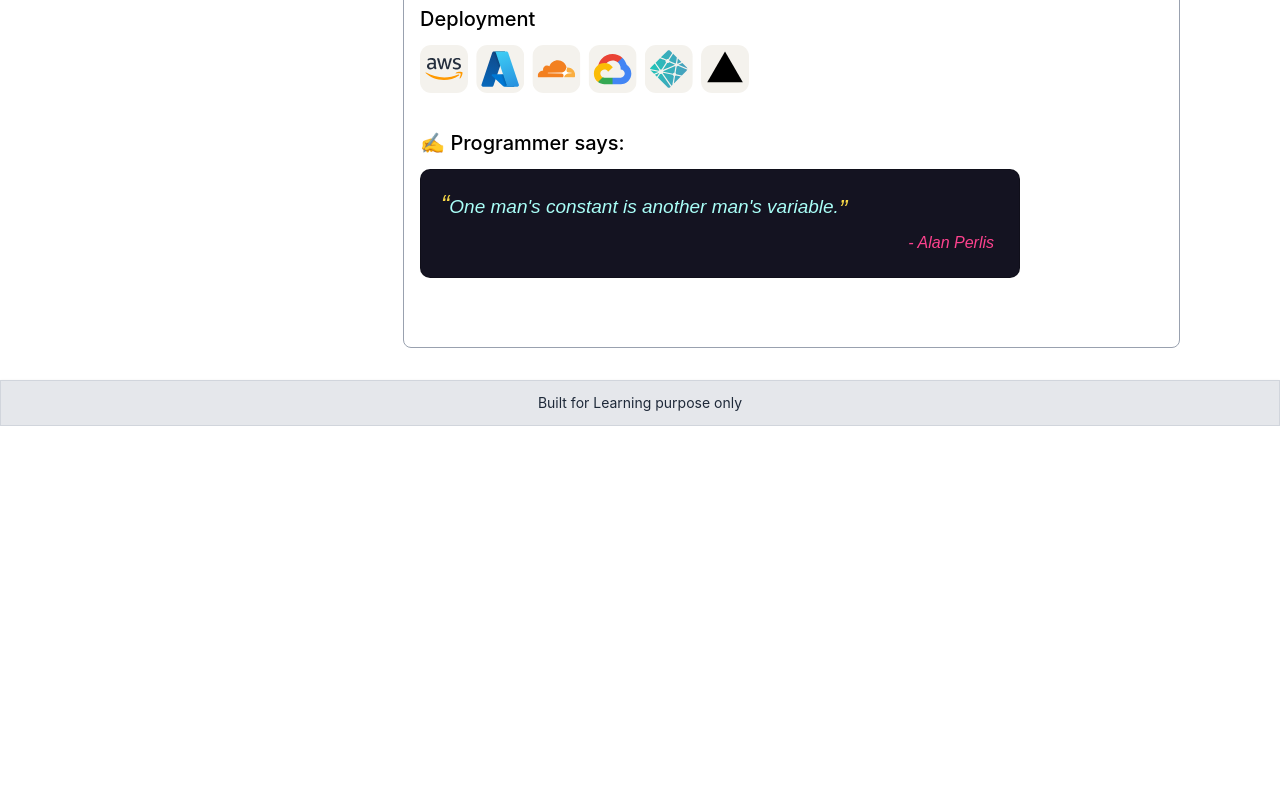
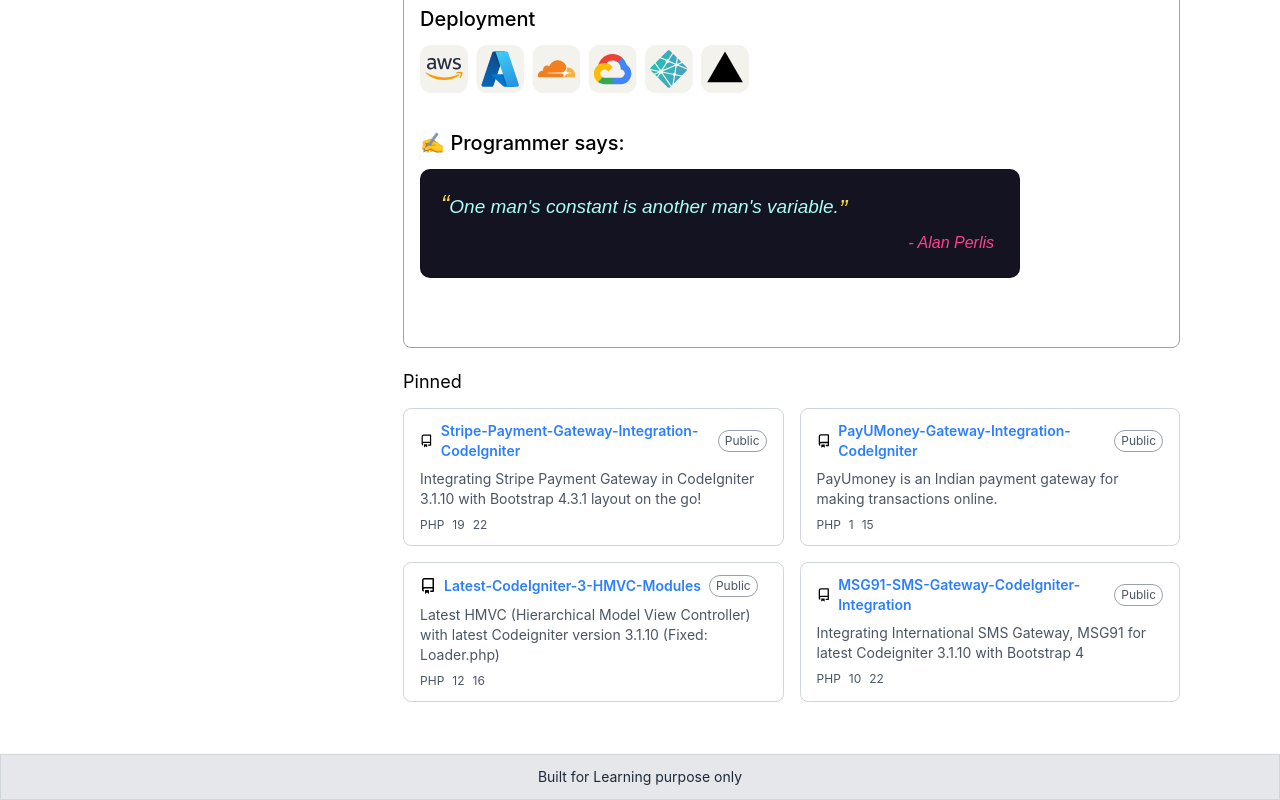
Before and after one commit to Ambigaa/github-cloning, a website built with Vite: page index.html in a window 1280 px wide. Shown: the part 1940-2740 px from the top of the page. Before the commit the page ends 2366 px from the top, so only its background shows below. Built offline with nearby package versions, Linux system fonts and the light colour scheme; some icons are missing; a web font is replaced by a local one.

Commit message:
improved

```diff
--- a/index.html
+++ b/index.html
@@ -9,6 +9,7 @@
     <link rel="stylesheet" href="https://cdn.jsdelivr.net/npm/octicons-webfont@v10/build/octicons.min.css">
     <link rel="stylesheet" href="https://fonts.googleapis.com/css2?family=Material+Symbols+Outlined" />
     <link rel="stylesheet" href="https://cdn.jsdelivr.net/npm/simple-icons-font@v7/font/simple-icons.min.css">
+    <link rel="stylesheet" href="https://cdnjs.cloudflare.com/ajax/libs/font-awesome/6.5.1/css/all.min.css">
 
 
 
@@ -29,7 +30,7 @@
           <div class="hidden lg:flex lg:items-center lg:space-x-1">
           <div class="flex items-center border border-gray-200 ps-2 shadow rounded-lg bg-gray-50">
             <svg xmlns="http://www.w3.org/2000/svg" viewBox="0 0 16 16" width="16" height="16"><path d="M10.68 11.74a6 6 0 0 1-7.922-8.982 6 6 0 0 1 8.982 7.922l3.04 3.04a.749.749 0 0 1-.326 1.275.749.749 0 0 1-.734-.215ZM11.5 7a4.499 4.499 0 1 0-8.997 0A4.499 4.499 0 0 0 11.5 7Z"></path></svg>
-            <input type-="text" placeholder="Type here to search" class=" w-80 h-8 p-2 focus:outline-none focus:w-100 transition-all duration-200 ease-in-out focus:ring-1 focus:ring-gray-300">
+            <input type="text" placeholder="Type here to search" class=" w-80 h-8 p-2 focus:outline-none focus:w-100 transition-all duration-200 ease-in-out focus:ring-1 focus:ring-gray-300">
 
           </div>
           <div class="flex items-center space-x-2 border border-gray-200 px-2 py-2 rounded-lg hover:bg-gray-100">
@@ -134,9 +135,9 @@
             <li class="flex items-center space-x-2" >
             <i class="si si-youtube"></i>
             <span class="text-sm text-gray-500"><a href="https://www.youtube.com/@anbuselvanrocky" alt="port">@anbuselvanrocky</a></span>
-            <li>
+            </li>
 
-            </li>
+
            </ul>
       </div>
       <hr class="text-gray-400 w-75">
@@ -156,7 +157,7 @@
         <p >Highlights</p>
         <div class="flex items-center space-x-1 pt-2">
         <svg xmlns="http://www.w3.org/2000/svg" viewBox="0 0 16 16" width="16" height="16"><path d="M6.5.75V2h3V.75a.75.75 0 0 1 1.5 0V2h1.25c.966 0 1.75.784 1.75 1.75V5h1.25a.75.75 0 0 1 0 1.5H14v3h1.25a.75.75 0 0 1 0 1.5H14v1.25A1.75 1.75 0 0 1 12.25 14H11v1.25a.75.75 0 0 1-1.5 0V14h-3v1.25a.75.75 0 0 1-1.5 0V14H3.75A1.75 1.75 0 0 1 2 12.25V11H.75a.75.75 0 0 1 0-1.5H2v-3H.75a.75.75 0 0 1 0-1.5H2V3.75C2 2.784 2.784 2 3.75 2H5V.75a.75.75 0 0 1 1.5 0Zm5.75 11.75a.25.25 0 0 0 .25-.25v-8.5a.25.25 0 0 0-.25-.25h-8.5a.25.25 0 0 0-.25.25v8.5c0 .138.112.25.25.25ZM5.75 5h4.5a.75.75 0 0 1 .75.75v4.5a.75.75 0 0 1-.75.75h-4.5a.75.75 0 0 1-.75-.75v-4.5A.75.75 0 0 1 5.75 5Zm.75 4.5h3v-3h-3Z"></path></svg>
-        <a href="#" class="text-gray-500 text-sm">Developer Program Member
+        <a href="#" class="text-gray-500 text-sm">Developer Program Member</a>
         </div>
         <a class="text-gray-500 text-sm font-medium">Block or Report</a>
       </div>
@@ -287,9 +288,87 @@
             </div>
           </div>
       </div>
+      <div class="my-5 mx-5">
+            <p class="text-lg font-normal">Pinned</p>
+            <div class="grid grid-cols-2 gap-4 mt-3">
+              <div class="px-4 py-3 border border-gray-300 rounded-lg space-y-2">
+                <div class="flex items-center gap-2">
+                  <svg xmlns="http://www.w3.org/2000/svg" viewBox="0 0 16 16" width="16" height="16"><path d="M2 2.5A2.5 2.5 0 0 1 4.5 0h8.75a.75.75 0 0 1 .75.75v12.5a.75.75 0 0 1-.75.75h-2.5a.75.75 0 0 1 0-1.5h1.75v-2h-8a1 1 0 0 0-.714 1.7.75.75 0 1 1-1.072 1.05A2.495 2.495 0 0 1 2 11.5Zm10.5-1h-8a1 1 0 0 0-1 1v6.708A2.486 2.486 0 0 1 4.5 9h8ZM5 12.25a.25.25 0 0 1 .25-.25h3.5a.25.25 0 0 1 .25.25v3.25a.25.25 0 0 1-.4.2l-1.45-1.087a.249.249 0 0 0-.3 0L5.4 15.7a.25.25 0 0 1-.4-.2Z"></path></svg>
+                  <p class="text-blue-500 font-semibold text-sm">
+                    Stripe-Payment-Gateway-Integration-CodeIgniter
+                  </p>
+                  <span class="text-xs text-gray-600 px-1.5 py-0.5 border border-gray-400 rounded-full">Public</span>
+                </div>
+                <p class="text-sm text-gray-600">
+                  Integrating Stripe Payment Gateway in CodeIgniter 3.1.10 with
+                  Bootstrap 4.3.1 layout on the go!
+                </p>
+                <div class="flex items-center gap-2 text-xs text-gray-600">
+                  <p>PHP</p>
+                  <p>19</p>
+                  <p>22</p>
+                </div>
+              </div>
+              <div class="px-4 py-3 border border-gray-300 rounded-lg space-y-2">
+                <div class="flex items-center gap-2">
+                  <svg xmlns="http://www.w3.org/2000/svg" viewBox="0 0 16 16" width="16" height="16"><path d="M2 2.5A2.5 2.5 0 0 1 4.5 0h8.75a.75.75 0 0 1 .75.75v12.5a.75.75 0 0 1-.75.75h-2.5a.75.75 0 0 1 0-1.5h1.75v-2h-8a1 1 0 0 0-.714 1.7.75.75 0 1 1-1.072 1.05A2.495 2.495 0 0 1 2 11.5Zm10.5-1h-8a1 1 0 0 0-1 1v6.708A2.486 2.486 0 0 1 4.5 9h8ZM5 12.25a.25.25 0 0 1 .25-.25h3.5a.25.25 0 0 1 .25.25v3.25a.25.25 0 0 1-.4.2l-1.45-1.087a.249.249 0 0 0-.3 0L5.4 15.7a.25.25 0 0 1-.4-.2Z"></path></svg>
+                  <p class="text-blue-500 font-semibold text-sm">
+                    PayUMoney-Gateway-Integration-CodeIgniter
+                  </p>
+                  <span class="text-xs text-gray-600 px-1.5 py-0.5 border border-gray-400 rounded-full">Public</span>
+                </div>
+                <p class="text-sm text-gray-600">
+                  PayUmoney is an Indian payment gateway for making transactions online.
+                </p>
+                <div class="flex items-center gap-2 text-xs text-gray-600">
+                  <p>PHP</p>
+                  <p>1</p>
+                  <p>15</p>
+                </div>
+              </div>
+              <div
+                class="px-4 py-3 border border-gray-300 rounded-lg space-y-2">
+                <div class="flex items-center gap-2">
+                  <svg xmlns="http://www.w3.org/2000/svg" viewBox="0 0 16 16" width="16" height="16"><path d="M2 2.5A2.5 2.5 0 0 1 4.5 0h8.75a.75.75 0 0 1 .75.75v12.5a.75.75 0 0 1-.75.75h-2.5a.75.75 0 0 1 0-1.5h1.75v-2h-8a1 1 0 0 0-.714 1.7.75.75 0 1 1-1.072 1.05A2.495 2.495 0 0 1 2 11.5Zm10.5-1h-8a1 1 0 0 0-1 1v6.708A2.486 2.486 0 0 1 4.5 9h8ZM5 12.25a.25.25 0 0 1 .25-.25h3.5a.25.25 0 0 1 .25.25v3.25a.25.25 0 0 1-.4.2l-1.45-1.087a.249.249 0 0 0-.3 0L5.4 15.7a.25.25 0 0 1-.4-.2Z"></path></svg>
+                  <p class="text-blue-500 font-semibold text-sm">
+                    Latest-CodeIgniter-3-HMVC-Modules
+                  </p>
+                  <span class="text-xs text-gray-600 px-1.5 py-0.5 border border-gray-400 rounded-full">Public</span>
+                </div>
+                <p class="text-sm text-gray-600">
+                  Latest HMVC (Hierarchical Model View Controller)
+                  with latest Codeigniter version 3.1.10 (Fixed: Loader.php)
+                </p>
+                <div class="flex items-center gap-2 text-xs text-gray-600">
+                  <p>PHP</p>
+                  <p>12</p>
+                  <p>16</p>
+                </div>
+              </div>
+              <div class="px-4 py-3 border border-gray-300 rounded-lg space-y-2">
+                <div class="flex items-center gap-2">
+                  <svg xmlns="http://www.w3.org/2000/svg" viewBox="0 0 16 16" width="16" height="16"><path d="M2 2.5A2.5 2.5 0 0 1 4.5 0h8.75a.75.75 0 0 1 .75.75v12.5a.75.75 0 0 1-.75.75h-2.5a.75.75 0 0 1 0-1.5h1.75v-2h-8a1 1 0 0 0-.714 1.7.75.75 0 1 1-1.072 1.05A2.495 2.495 0 0 1 2 11.5Zm10.5-1h-8a1 1 0 0 0-1 1v6.708A2.486 2.486 0 0 1 4.5 9h8ZM5 12.25a.25.25 0 0 1 .25-.25h3.5a.25.25 0 0 1 .25.25v3.25a.25.25 0 0 1-.4.2l-1.45-1.087a.249.249 0 0 0-.3 0L5.4 15.7a.25.25 0 0 1-.4-.2Z"></path></svg>
+                  <p class="text-blue-500 font-semibold text-sm">
+                    MSG91-SMS-Gateway-CodeIgniter-Integration
+                  </p>
+                  <span class="text-xs text-gray-600 px-1.5 py-0.5 border border-gray-400 rounded-full">Public</span>
+                </div>
+                <p class="text-sm text-gray-600">
+                  Integrating International SMS Gateway,
+                   MSG91 for latest Codeigniter 3.1.10 with Bootstrap 4
+                </p>
+                <div class="flex items-center gap-2 text-xs text-gray-600">
+                  <p>PHP</p>
+                  <p>10</p>
+                  <p>22</p>
+                </div>
+              </div>
+            </div>
+          </div>
+        </div>
 
       </div>
-      </div>
+
      </section>
      <footer class="text-sm text-center text-gray-800 bg-gray-200 py-3 border border-gray-300 shadow ">
       <p>Built for Learning purpose only</p>
```
